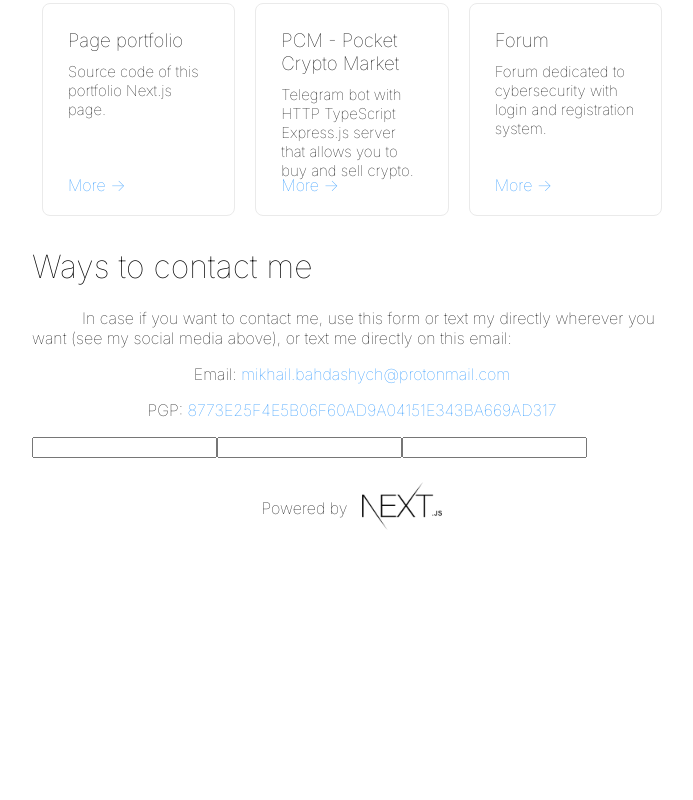
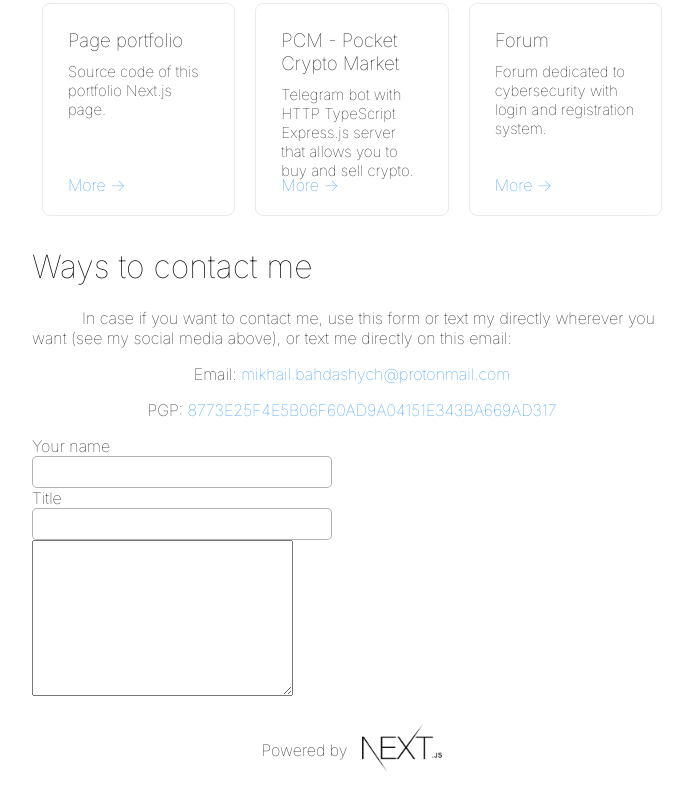
Before and after one commit to bl4drnnr/portfolio-page, a Next.js app in the folder portfolio-page/: page / in a window 1280 px wide. Shown: the part 1886-2686 px from the top of the page, without its empty margins (288-981 px from the left). Before the commit the page ends 2444 px from the top, so only its background shows below. Built offline with nearby package versions, Linux system fonts and the light colour scheme.

Commit message:
contact form fixes

```diff
--- a/portfolio-page/components/Contact.js
+++ b/portfolio-page/components/Contact.js
@@ -1,4 +1,5 @@
 import Link from "next/link"
+import Input from "./Input";
 import styles from "../styles/Contact.module.scss"
 
 export default function Contact() {
@@ -8,9 +9,14 @@ export default function Contact() {
         <p>Email:<Link href={"mailto:mikhail.bahdashych@protonmail.com"}><a className={"link blue"}> mikhail.bahdashych@protonmail.com</a></Link></p>
         <p>PGP:<Link href={"https://keys.openpgp.org/vks/v1/by-fingerprint/8773E25F4E5B06F60AD9A04151E343BA669AD317"}><a className={"link blue"}> 8773E25F4E5B06F60AD9A04151E343BA669AD317</a></Link></p>
       </div>
-      <input type="text"/>
-      <input type="text"/>
-      <input type="text"/>
+
+      <div className={styles.contactFields}>
+        <div className={styles.inputs}>
+          <Input title={"Your name"} />
+          <Input title={"Title"} />
+        </div>
+        <textarea name="" id="" cols="30" rows="10"></textarea>
+      </div>
     </div>
   )
 }
--- /dev/null
+++ b/portfolio-page/components/Input.js
@@ -0,0 +1,10 @@
+import styles from "../styles/Input.module.scss";
+
+export default function Input({ title }) {
+  return (
+    <span>
+      <p className={styles.title}>{title}</p>
+      <input type="text" className={styles.inputField}/>
+    </span>
+  )
+}
--- a/portfolio-page/components/Technologies.js
+++ b/portfolio-page/components/Technologies.js
@@ -1,170 +1,7 @@
 import Image from "next/image"
 import styles from "../styles/Home.module.scss"
 
-export default function Technologies() {
-  const technologies = {
-    "Programming languages:": {
-      "Primary stack:": [{
-        name: "/js.svg",
-        w: 126,
-        h: 28
-      }, {
-        name: "/ts.svg",
-        w: 126,
-        h: 28
-      }, {
-        name: "/html5.svg",
-        w: 88,
-        h: 28
-      }, {
-        name: "/css.svg",
-        w: 77,
-        h: 28
-      }],
-      "Secondary stack:": [{
-        name: "/python.svg",
-        w: 97,
-        h: 28
-      }, {
-        name: "/csharp.svg",
-        w: 61,
-        h: 28
-      }],
-      "Were touched:": [{
-        name: "/java.svg",
-        w: 77,
-        h: 28
-      }, {
-        name: "/dart.svg",
-        w: 79,
-        h: 28
-      }, {
-        name: "/swift.svg",
-        w: 87,
-        h: 28
-      }]
-    },
-    "Frameworks:": {
-      "Primary stack:": [{
-        name: "/node.svg",
-        w: 101,
-        h: 28
-      }, {
-        name: "/vue.svg",
-        w: 85,
-        h: 28
-      }, {
-        name: "/nuxt.svg",
-        w: 80,
-        h: 28
-      }, {
-        name: "/express.svg",
-        w: 122,
-        h: 28
-      }],
-      "Secondary stack:": [{
-        name: "/react.svg",
-        w: 85,
-        h: 28
-      }, {
-        name: "/next.svg",
-        w: 78,
-        h: 28
-      }, {
-        name: "/nest.svg",
-        w: 92,
-        h: 28
-      }],
-      "Were touched:": [{
-        name: "/flutter.svg",
-        w: 101,
-        h: 28
-      }, {
-        name: "/flask.svg",
-        w: 82,
-        h: 28
-      }, {
-        name: "/django.svg",
-        w: 98,
-        h: 28
-      }]
-    },
-    "Other technologies:": {
-      "Databases:": [{
-        name: "/mssql.svg",
-        w: 200,
-        h: 28
-      }, {
-        name: "/mongo.svg",
-        w: 110,
-        h: 28
-      }, {
-        name: "/mysql.svg",
-        w: 88,
-        h: 28
-      }, {
-        name: "/postgres.svg",
-        w: 113,
-        h: 28
-      }, {
-        name: "/sqlite.svg",
-        w: 92,
-        h: 28
-      }],
-      "DevOps:": [{
-        name: "/docker.svg",
-        w: 98,
-        h: 28
-      }, {
-        name: "/aws.svg",
-        w: 74,
-        h: 28
-      }, {
-        name: "/azure.svg",
-        w: 87,
-        h: 28
-      }, {
-        name: "/firebase.svg",
-        w: 109,
-        h: 28
-      }, {
-        name: "/netlify.svg",
-        w: 100,
-        h: 28
-      }],
-      "ORM's:": [{
-        name: "/sequalize.svg",
-        w: 117,
-        h: 28
-      }, {
-        name: "/prisma.svg",
-        w: 95,
-        h: 28
-      }, {
-        name: "/hibernate.svg",
-        w: 70,
-        h: 28
-      }],
-      "Package managers:": [{
-        name: "/yarn.svg",
-        w: 80,
-        h: 28
-      }, {
-        name: "/npm.svg",
-        w: 73,
-        h: 28
-      }],
-      "Other:": [{
-        name: "/latex.svg",
-        w: 85,
-        h: 28
-      }, {
-        name: "/jwt.svg",
-        w: 71,
-        h: 28
-      }],
-    }
-  }
+export default function Technologies({ technologies }) {
 
   return (
     <>
--- a/portfolio-page/pages/index.js
+++ b/portfolio-page/pages/index.js
@@ -7,6 +7,170 @@ import Contact from "../components/Contact"
 import styles from "../styles/Home.module.scss"
 
 export default function Home() {
+
+  const technologies = {
+    "Programming languages:": {
+      "Primary stack:": [{
+        name: "/js.svg",
+        w: 126,
+        h: 28
+      }, {
+        name: "/ts.svg",
+        w: 126,
+        h: 28
+      }, {
+        name: "/html5.svg",
+        w: 88,
+        h: 28
+      }, {
+        name: "/css.svg",
+        w: 77,
+        h: 28
+      }],
+      "Secondary stack:": [{
+        name: "/python.svg",
+        w: 97,
+        h: 28
+      }, {
+        name: "/csharp.svg",
+        w: 61,
+        h: 28
+      }],
+      "Were touched:": [{
+        name: "/java.svg",
+        w: 77,
+        h: 28
+      }, {
+        name: "/dart.svg",
+        w: 79,
+        h: 28
+      }, {
+        name: "/swift.svg",
+        w: 87,
+        h: 28
+      }]
+    },
+    "Frameworks:": {
+      "Primary stack:": [{
+        name: "/node.svg",
+        w: 101,
+        h: 28
+      }, {
+        name: "/vue.svg",
+        w: 85,
+        h: 28
+      }, {
+        name: "/nuxt.svg",
+        w: 80,
+        h: 28
+      }, {
+        name: "/express.svg",
+        w: 122,
+        h: 28
+      }],
+      "Secondary stack:": [{
+        name: "/react.svg",
+        w: 85,
+        h: 28
+      }, {
+        name: "/next.svg",
+        w: 78,
+        h: 28
+      }, {
+        name: "/nest.svg",
+        w: 92,
+        h: 28
+      }],
+      "Were touched:": [{
+        name: "/flutter.svg",
+        w: 101,
+        h: 28
+      }, {
+        name: "/flask.svg",
+        w: 82,
+        h: 28
+      }, {
+        name: "/django.svg",
+        w: 98,
+        h: 28
+      }]
+    },
+    "Other technologies:": {
+      "Databases:": [{
+        name: "/mssql.svg",
+        w: 200,
+        h: 28
+      }, {
+        name: "/mongo.svg",
+        w: 110,
+        h: 28
+      }, {
+        name: "/mysql.svg",
+        w: 88,
+        h: 28
+      }, {
+        name: "/postgres.svg",
+        w: 113,
+        h: 28
+      }, {
+        name: "/sqlite.svg",
+        w: 92,
+        h: 28
+      }],
+      "DevOps:": [{
+        name: "/docker.svg",
+        w: 98,
+        h: 28
+      }, {
+        name: "/aws.svg",
+        w: 74,
+        h: 28
+      }, {
+        name: "/azure.svg",
+        w: 87,
+        h: 28
+      }, {
+        name: "/firebase.svg",
+        w: 109,
+        h: 28
+      }, {
+        name: "/netlify.svg",
+        w: 100,
+        h: 28
+      }],
+      "ORM's:": [{
+        name: "/sequalize.svg",
+        w: 117,
+        h: 28
+      }, {
+        name: "/prisma.svg",
+        w: 95,
+        h: 28
+      }, {
+        name: "/hibernate.svg",
+        w: 70,
+        h: 28
+      }],
+      "Package managers:": [{
+        name: "/yarn.svg",
+        w: 80,
+        h: 28
+      }, {
+        name: "/npm.svg",
+        w: 73,
+        h: 28
+      }],
+      "Other:": [{
+        name: "/latex.svg",
+        w: 85,
+        h: 28
+      }, {
+        name: "/jwt.svg",
+        w: 71,
+        h: 28
+      }],
+    }
+  }
 
   const socialMediaLinks = {
     gt: "https://github.com/bl4drnnr",
@@ -58,7 +222,7 @@ export default function Home() {
           <h1>ToolBox</h1>
           <p className={styles.post}>Here is the list of <span className={'bold500'}>ALL</span> technologies, programming languages and frameworks that I work with and use in my projects / used to work with / worked with / or even just "touched":</p>
 
-          <Technologies />
+          <Technologies technologies={technologies} />
 
           <h1>My projects</h1>
           <p className={styles.post}>Below you can find a list of my projects, as well as short description and the source code for them. The entire source code, as well as a more detailed description of all projects, can be found at my <Link href={"https://github.com/bl4drnnr"}><a className={"link blue"}>GitHub</a></Link> page.</p>
--- a/portfolio-page/styles/Contact.module.scss
+++ b/portfolio-page/styles/Contact.module.scss
@@ -4,3 +4,10 @@
     color: black;
   }
 }
+
+.contactFields {
+  width: 100%;
+  .inputs {
+    margin: 0 auto;
+  }
+}
--- a/portfolio-page/styles/Home.module.scss
+++ b/portfolio-page/styles/Home.module.scss
@@ -25,7 +25,7 @@
       height: 300px;
       border-radius: 50%;
       cursor: pointer;
-      transition: 0.5s;
+      transition: .5s;
 
       .avatar {
         border-radius: 50%;
@@ -34,7 +34,7 @@
 
     .avatarBox:hover {
       transform: scale(1.05);
-      box-shadow: 0 0 5px 5px rgba(255, 255, 255, 0.6);
+      box-shadow: 0 0 5px 5px rgba(255, 255, 255, .6);
     }
   }
 
--- /dev/null
+++ b/portfolio-page/styles/Input.module.scss
@@ -0,0 +1,35 @@
+.title {
+  color: black;
+  margin: 0;
+}
+
+.inputField {
+  width: 300px;
+  height: 30px;
+  padding: 15px;
+  outline: none;
+  border-radius: 5px;
+  border: 1px solid rgba(0, 0, 0, .3);
+  color: rgba(0, 0, 0, .65);
+
+  //width: 50%;
+  //height: 30px;
+  //border-radius: 5px;
+  //display: block;
+  //margin: auto auto 25px;
+  //border: 1px solid rgba(255, 255, 255, 0.1);
+  //background-color: #131312;
+  //outline: none;
+  //color: white;
+  //transition: 0.2s;
+  //padding: 20px;
+  //font-size: 16px;
+  //font-family: "Ubuntu", sans-serif;
+  //-webkit-box-sizing: border-box;
+  //-moz-box-sizing: border-box;
+  //box-sizing: border-box;
+}
+
+.inputField:focus {
+  border: 1px solid rgba(dodgerblue, .5);
+}
--- a/portfolio-page/styles/Project.module.scss
+++ b/portfolio-page/styles/Project.module.scss
@@ -7,7 +7,7 @@
   padding: 25px;
   position: relative;
   background: #fff;
-  transition: 0.2s;
+  transition: .2s;
   cursor: pointer;
 
   p, h3 {
```
